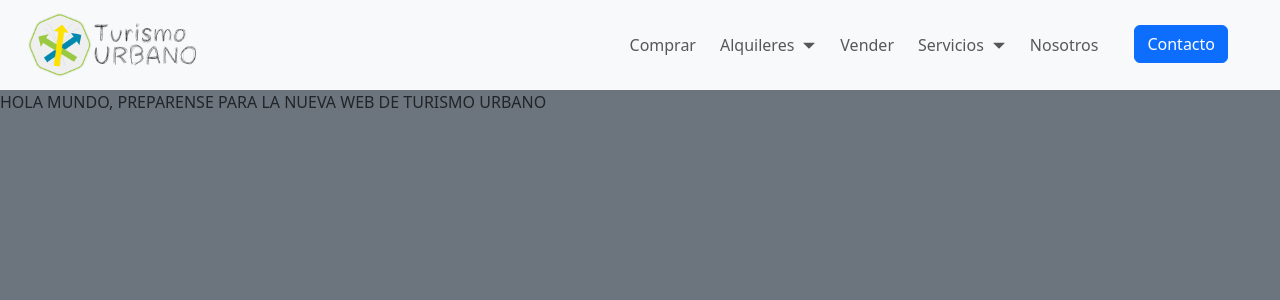
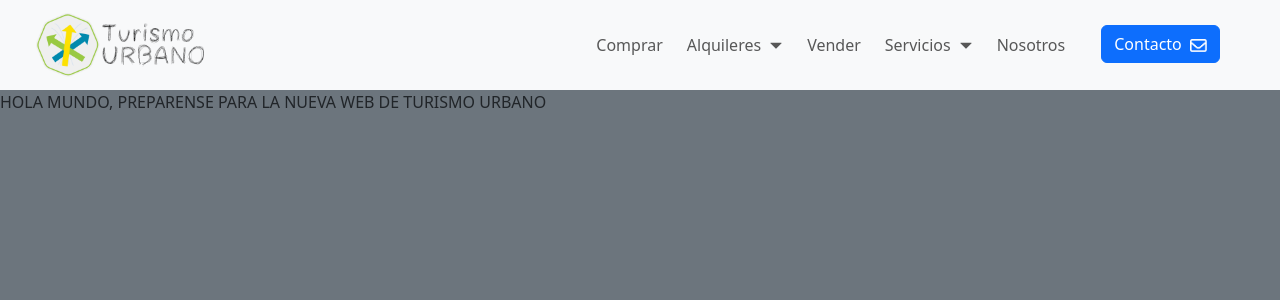
Before and after one commit to carlosp-11/tour_web, a React (Vite) app in the folder tu_web/: page / in a window 1280 px wide. Shown: the top 300 px of the page. Built offline with nearby package versions, Linux system fonts and the light colour scheme.

Commit message:
feat: mail icon in button

```diff
--- a/tu_web/src/components/Navbar.jsx
+++ b/tu_web/src/components/Navbar.jsx
@@ -1,5 +1,6 @@
 import { useState, useEffect, useRef  } from 'react';
-import Logo from '../assets/logos/navbar-tu-logo.png'
+import Logo from '../assets/logos/navbar-tu-logo.png';
+import Mail from '../assets/icons/envelope-regular.png';
 
 export const Navbar =(props)=> {
     const [openDropdown, setOpenDropdown] = useState(null); // Estado para controlar qué dropdown está abierto
@@ -32,7 +33,7 @@ export const Navbar =(props)=> {
     return (
         <div className="w-100 bg-white">
             <nav className="navbar navbar-expand-lg bg-body-tertiary">
-                <div className="container-fluid mx-3">
+                <div className="container-fluid mx-4">
                     <a className="navbar-brand" href="#">
                         <img style={{height: "4rem"}} src={Logo} alt="logo turismo urbano" />
                     </a>
@@ -148,7 +149,12 @@ export const Navbar =(props)=> {
                                 </a>
                             </li>
                             <li className='mx-4'>
-                                <button className="btn btn-primary" type="button">Contacto</button>
+                                <button className="btn btn-primary" type="button">
+                                    Contacto
+                                    <span className="ms-2">
+                                        <img style={{height: "0.8rem"}} src={Mail} alt="icono mail" />
+                                    </span>
+                                </button>
                             </li>
                         </ul>
                     </div>
```
